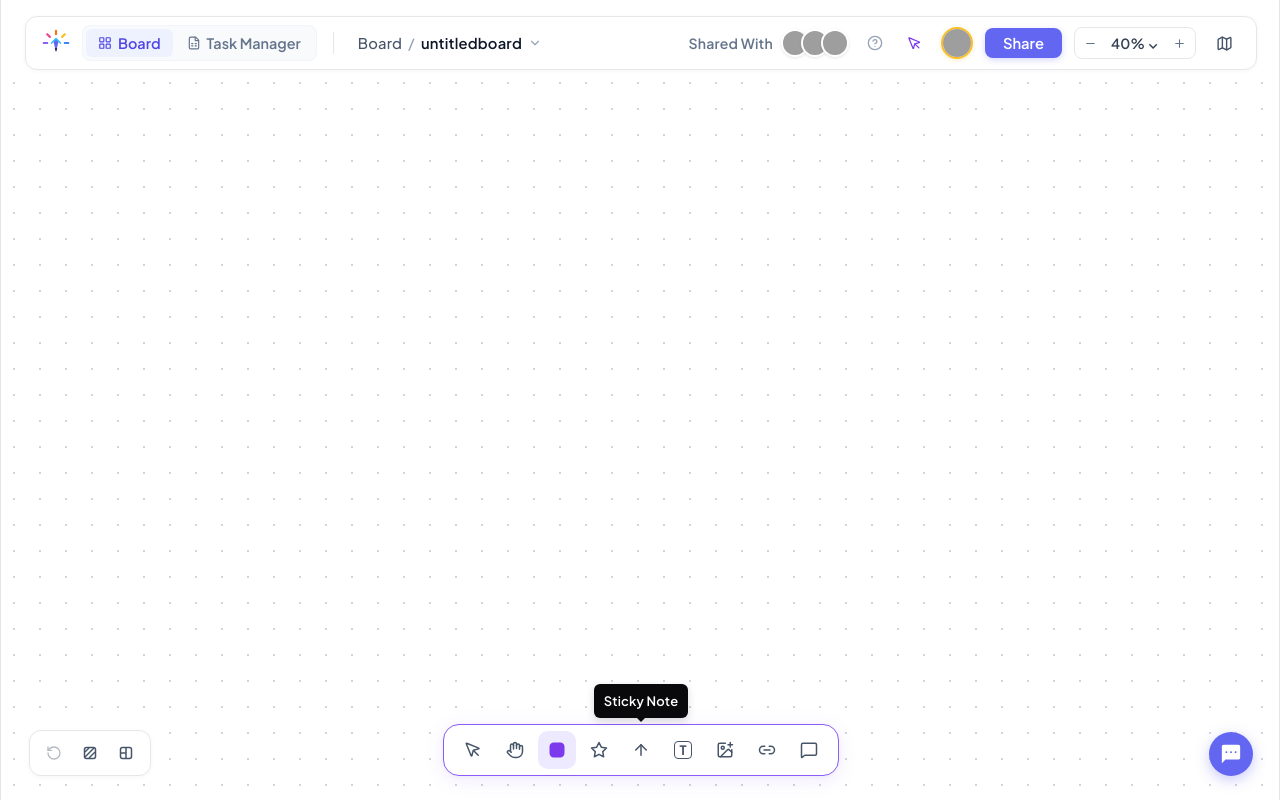
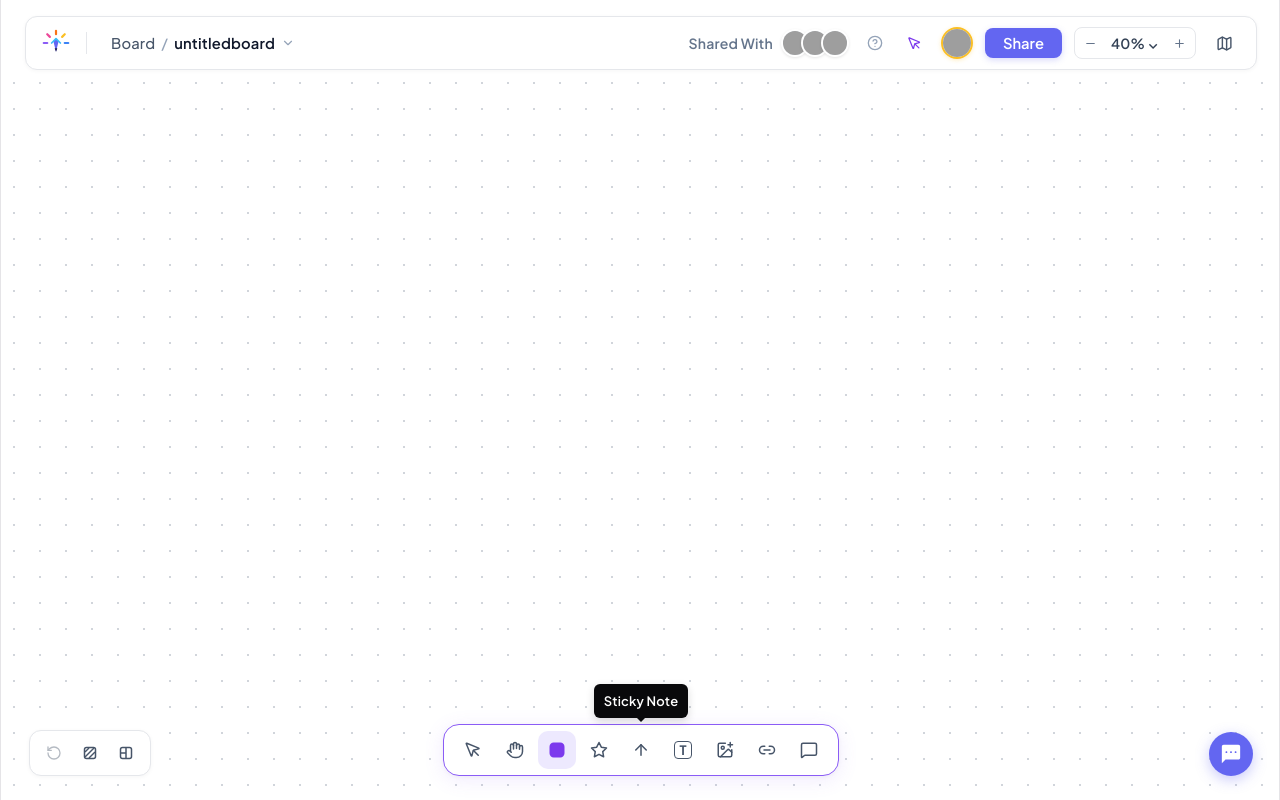
Before and after one commit to Somya-05-design/Bezel, a React (Vite) app: page / in a window 1280 px wide. Built offline with nearby package versions, Linux system fonts and the light colour scheme; grey boxes are pictures that could not be loaded.

Commit message:
fix : nav task manager deletion

```diff
--- a/src/components/Toolbar/TopNav.tsx
+++ b/src/components/Toolbar/TopNav.tsx
@@ -2,7 +2,6 @@ import React, { useRef, useState } from 'react';
 import {
   ChevronDown,
   HelpCircle,
-  LayoutGrid,
   Map,
   Minus,
   MousePointer,
@@ -12,7 +11,6 @@ import {
   Upload,
   Video,
   Download,
-  FileSpreadsheet,
 } from 'lucide-react';
 import { EditorState } from '../../core/state/store';
 import { EXPORT_PRESETS } from '../../core/state/presets';
@@ -42,7 +40,6 @@ export const TopNav: React.FC<TopNavProps> = ({
   onResetZoom,
 }) => {
   const fileInputRef = useRef<HTMLInputElement>(null);
-  const [activeTab, setActiveTab] = useState<'board' | 'task_manager'>('board');
   const [boardName, setBoardName] = useState<string>('untitledboard');
   const [isEditingTitle, setIsEditingTitle] = useState<boolean>(false);
 
@@ -55,7 +52,7 @@ export const TopNav: React.FC<TopNavProps> = ({
 
   return (
     <header className="top-nav">
-      {/* LEFT SECTION: Logo, Segmented View Toggle, Breadcrumb */}
+      {/* LEFT SECTION: Logo & Breadcrumb */}
       <div className="nav-left-section">
         {/* Colorful Creative Sunburst / Pencil Badge (as in reference) */}
         <div className="brand-sun-badge" title="Bezel Whiteboard">
@@ -70,24 +67,6 @@ export const TopNav: React.FC<TopNavProps> = ({
             <path d="M14.5 22L16 26L17.5 22H14.5Z" fill="#1e1b4b" />
             <path d="M11 16L13 14L16 11L19 14L21 16" stroke="#38bdf8" strokeWidth="2" strokeLinecap="round" strokeLinejoin="round" />
           </svg>
-        </div>
-
-        {/* Segmented Switcher: [ Board | Task Manager ] */}
-        <div className="segmented-nav-group">
-          <button
-            className={`segmented-nav-btn ${activeTab === 'board' ? 'active' : ''}`}
-            onClick={() => setActiveTab('board')}
-          >
-            <LayoutGrid size={14} />
-            <span>Board</span>
-          </button>
-          <button
-            className={`segmented-nav-btn ${activeTab === 'task_manager' ? 'active' : ''}`}
-            onClick={() => setActiveTab('task_manager')}
-          >
-            <FileSpreadsheet size={14} />
-            <span>Task Manager</span>
-          </button>
         </div>
 
         <div className="nav-divider" />
```
